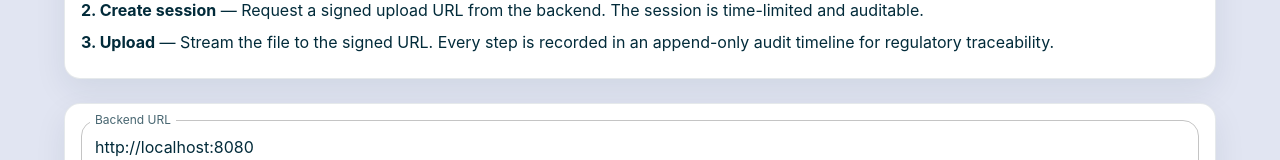
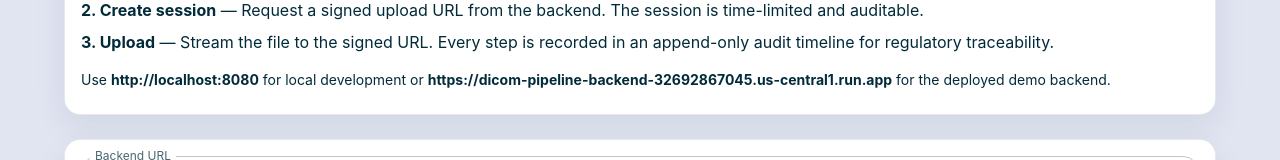
Before and after one commit to mambo001/dicom-pipeline, a React (Vite) app in the folder apps/desktop/src/renderer/: page / in a window 1280 px wide. Shown: the part 423-583 px from the top of the page. Built offline with nearby package versions, Linux system fonts and the light colour scheme.

Commit message:
add backend url guidance to instructions card

```diff
--- a/apps/desktop/src/renderer/src/app/pages/ingestion/instructions-card.tsx
+++ b/apps/desktop/src/renderer/src/app/pages/ingestion/instructions-card.tsx
@@ -19,6 +19,9 @@ export function InstructionsCard() {
             <strong>3. Upload</strong> — Stream the file to the signed URL. Every step is recorded in an append-only audit timeline for regulatory traceability.
           </Typography>
         </Stack>
+        <Typography variant="body2" color="text.secondary" sx={{ mt: 2 }}>
+          Use <strong>http://localhost:8080</strong> for local development or <strong>https://dicom-pipeline-backend-32692867045.us-central1.run.app</strong> for the deployed demo backend.
+        </Typography>
       </CardContent>
     </Card>
   );
```
